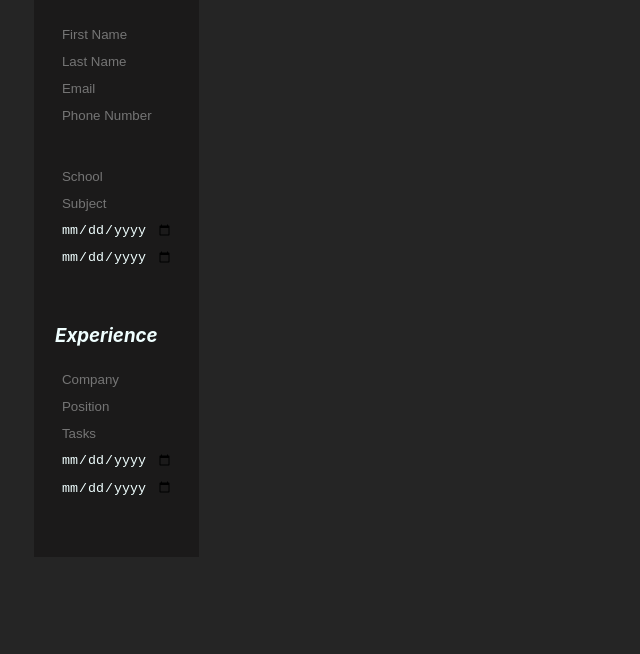
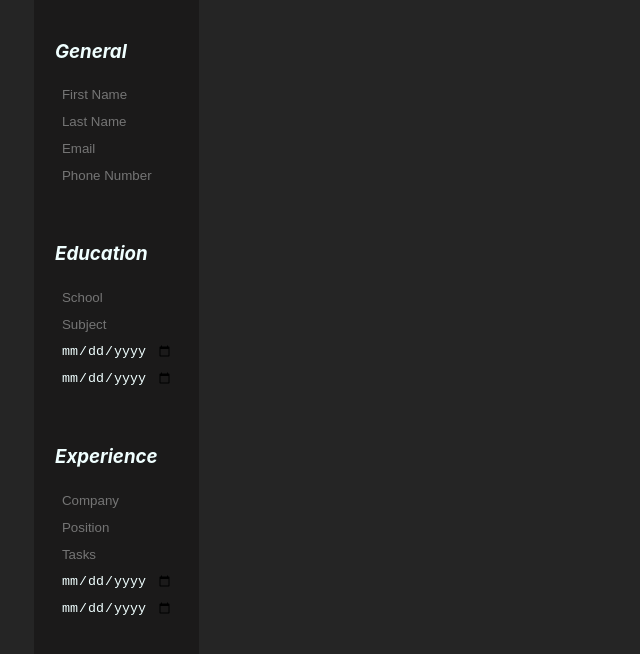
Before and after one commit to MikeAtwood/new-cv-project, a React (Create React App) app: page / in a window 1280 px wide. Shown: the top 654 px of the page, without its empty margins (0-640 px from the left). Built offline with nearby package versions, Linux system fonts and the light colour scheme.

Commit message:
handleExperienceChange added to App

```diff
--- a/src/App.js
+++ b/src/App.js
@@ -35,6 +35,25 @@ const App = () => {
     }))
   }
 
+  const handleExperienceChange = (event, index) => {
+    const { name, value } = event.target
+    setNewFormData(prevState => {
+      const updatedExperiences = prevState.experiences.map(experience => {
+        if (experience.id === index) {
+          return {
+            ...experience,
+            [name]: value
+          }
+        }
+        return experience
+      })
+      return {
+        ...prevState,
+        experiences: updatedExperiences
+      }
+    })
+  }
+
 
 
 
@@ -44,6 +63,7 @@ const App = () => {
         <Form
           newFormData={newFormData}
           handleInputChange={handleInputChange}
+          handleExperienceChange={handleExperienceChange}
         />
       </div>
     </div>
--- a/src/components/Education.js
+++ b/src/components/Education.js
@@ -3,6 +3,7 @@ import React from "react";
 const Education = ({ handleInputChange, schoolName, titleOfStudy, studyStartDate, studyEndDate }) => {
     return (
         <div className="input-info">
+            <h3>Education</h3>
             <input
                 placeholder="School"
                 style={{ border: 'none' }}
--- a/src/components/General.js
+++ b/src/components/General.js
@@ -3,6 +3,7 @@ import React from "react";
 const General = ({ handleInputChange, firstName, lastName, email, phoneNumber }) => {
     return (
         <div className="input-info">
+            <h3>General</h3>
             <input
                 placeholder="First Name"
                 style={{ border: 'none' }}
```
